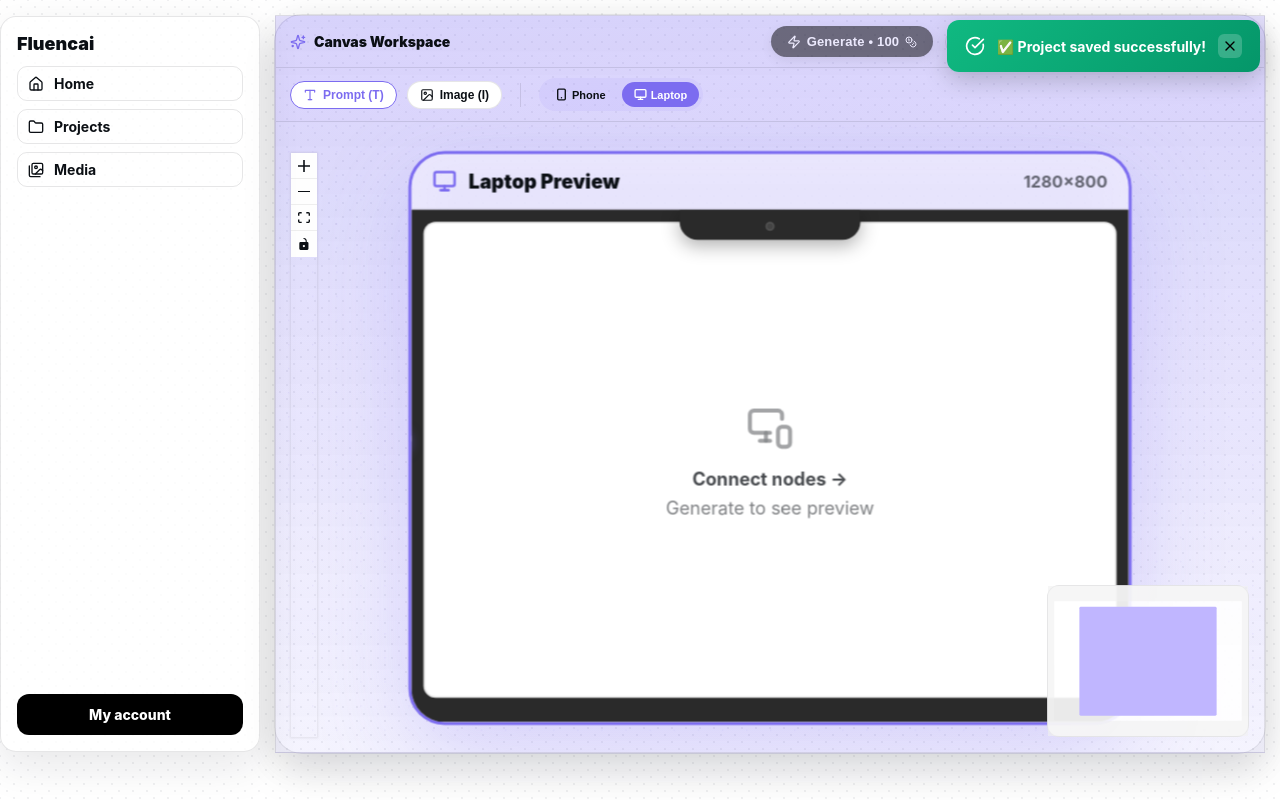
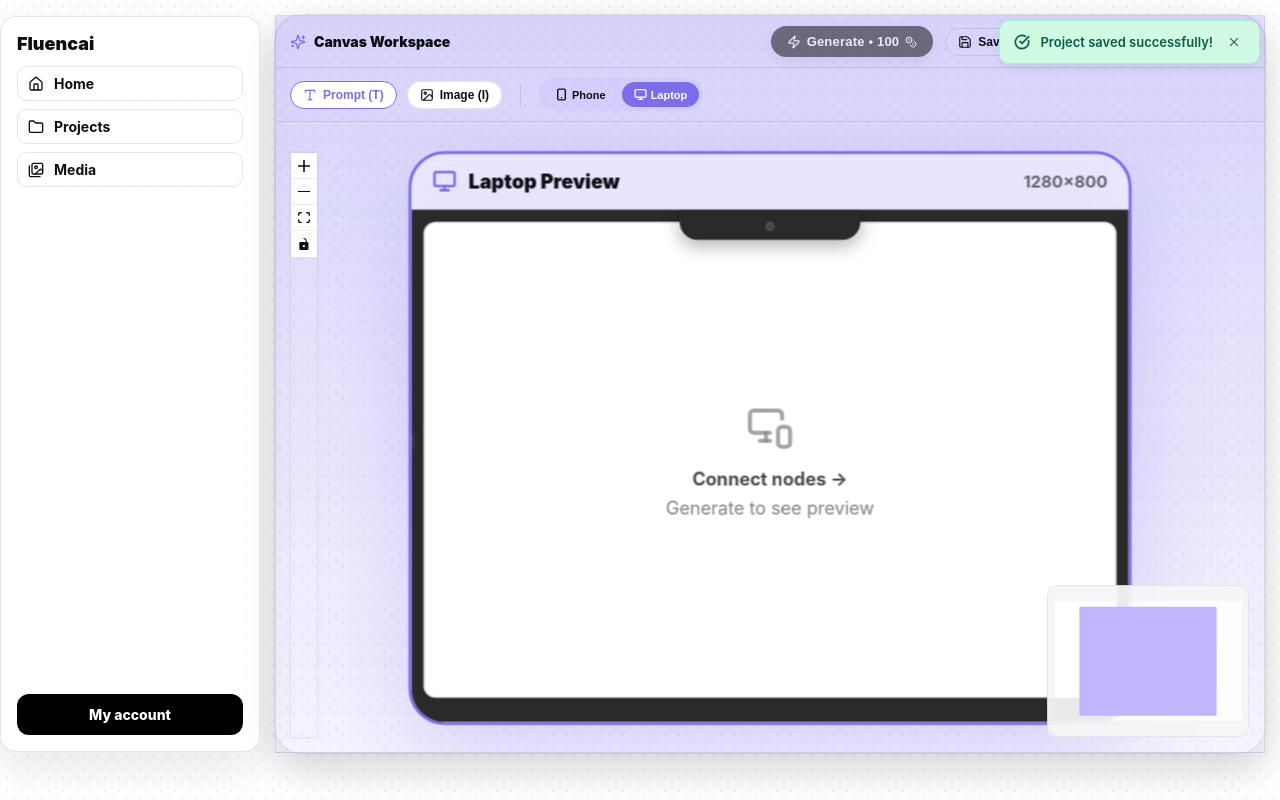
Before and after one commit to knizas/fluencai-web-builder, a Next.js app: page /canvas in a window 1280 px wide. Both pictures are taken after a click on the button "Save". Built offline with nearby package versions, Linux system fonts and the light colour scheme; no server answers.

Commit message:
Improve UX: Redesign toasts, resize project cards, add thumbnails and name editing

```diff
--- a/app/(app)/canvas/page.tsx
+++ b/app/(app)/canvas/page.tsx
@@ -184,7 +184,7 @@ function CanvasWebGenPageInner() {
             if (!r.ok) throw new Error(j?.error || 'Generation failed')
             setHtml(j.html || '')
             setStatus('done')
-            showToast('✨ Website generated successfully!', 'success')
+            showToast('Website generated successfully!', 'success')
         } catch (err: any) {
             setStatus('error')
             setError(err.message || 'Generation failed. Please try again.')
@@ -201,16 +201,69 @@ function CanvasWebGenPageInner() {
             const id = projectId || newId()
             if (!projectId) setProjectId(id)
 
+            // Generate thumbnail from HTML
+            let thumbnail: string | undefined
+            if (html) {
+                try {
+                    // Create a temporary iframe to render the HTML
+                    const iframe = document.createElement('iframe')
+                    iframe.style.position = 'absolute'
+                    iframe.style.left = '-9999px'
+                    iframe.style.width = '1280px'
+                    iframe.style.height = '800px'
+                    document.body.appendChild(iframe)
+
+                    const iframeDoc = iframe.contentDocument || iframe.contentWindow?.document
+                    if (iframeDoc) {
+                        iframeDoc.open()
+                        iframeDoc.write(html)
+                        iframeDoc.close()
+
+                        // Wait for content to load
+                        await new Promise(resolve => setTimeout(resolve, 500))
+
+                        // Capture screenshot using canvas
+                        const canvas = document.createElement('canvas')
+                        canvas.width = 320
+                        canvas.height = 200
+                        const ctx = canvas.getContext('2d')
+
+                        if (ctx && iframeDoc.body) {
+                            // Simple screenshot by drawing iframe content
+                            const data = new XMLSerializer().serializeToString(iframeDoc.documentElement)
+                            const svgBlob = new Blob([`<svg xmlns="http://www.w3.org/2000/svg" width="1280" height="800"><foreignObject width="100%" height="100%">${data}</foreignObject></svg>`], { type: 'image/svg+xml' })
+                            const url = URL.createObjectURL(svgBlob)
+                            const img = new Image()
+
+                            await new Promise((resolve, reject) => {
+                                img.onload = resolve
+                                img.onerror = reject
+                                img.src = url
+                            })
+
+                            ctx.drawImage(img, 0, 0, 320, 200)
+                            thumbnail = canvas.toDataURL('image/png')
+                            URL.revokeObjectURL(url)
+                        }
+                    }
+
+                    document.body.removeChild(iframe)
+                } catch (err) {
+                    console.warn('Failed to generate thumbnail:', err)
+                }
+            }
+
             const project: Project = {
                 id,
                 name: projectName,
                 html: html || '',
+                thumbnail,
                 updatedAt: Date.now()
             }
 
             upsertProject(project)
             setSaveState('saved')
-            showToast('✅ Project saved successfully!', 'success')
+            showToast('Project saved successfully!', 'success')
 
             // Reset to idle after 2 seconds
             setTimeout(() => setSaveState('idle'), 2000)
--- a/components/Toast.tsx
+++ b/components/Toast.tsx
@@ -52,39 +52,47 @@ export function ToastContainer() {
                 <div
                     key={toast.id}
                     style={{
-                        background: toast.type === 'success' ? 'linear-gradient(135deg, #10b981, #059669)' :
-                            toast.type === 'error' ? 'linear-gradient(135deg, #ef4444, #dc2626)' :
-                                'linear-gradient(135deg, #3b82f6, #2563eb)',
-                        color: '#fff',
-                        padding: '14px 18px',
-                        borderRadius: 12,
-                        boxShadow: '0 8px 24px rgba(0,0,0,0.2)',
+                        background: toast.type === 'success' ? '#d1fae5' :
+                            toast.type === 'error' ? '#fee2e2' :
+                                '#dbeafe',
+                        color: toast.type === 'success' ? '#065f46' :
+                            toast.type === 'error' ? '#991b1b' :
+                                '#1e40af',
+                        padding: '10px 14px',
+                        borderRadius: 10,
+                        boxShadow: '0 4px 12px rgba(0,0,0,0.08)',
+                        border: toast.type === 'success' ? '1px solid #a7f3d0' :
+                            toast.type === 'error' ? '1px solid #fecaca' :
+                                '1px solid #bfdbfe',
                         display: 'flex',
                         alignItems: 'center',
-                        gap: 12,
-                        minWidth: 300,
-                        maxWidth: 400,
+                        gap: 10,
+                        minWidth: 260,
+                        maxWidth: 320,
                         animation: 'slideIn 0.3s ease',
-                        fontSize: 14,
-                        fontWeight: 700
+                        fontSize: 13,
+                        fontWeight: 600
                     }}
                 >
-                    {toast.type === 'success' && <CheckCircle size={20} />}
-                    {toast.type === 'error' && <AlertCircle size={20} />}
+                    {toast.type === 'success' && <CheckCircle size={16} strokeWidth={2.5} />}
+                    {toast.type === 'error' && <AlertCircle size={16} strokeWidth={2.5} />}
                     <span style={{ flex: 1 }}>{toast.message}</span>
                     <button
                         onClick={() => setToasts(prev => prev.filter(t => t.id !== toast.id))}
                         style={{
-                            background: 'rgba(255,255,255,0.2)',
+                            background: 'transparent',
                             border: 'none',
                             borderRadius: 6,
                             padding: 4,
                             cursor: 'pointer',
                             display: 'flex',
-                            alignItems: 'center'
+                            alignItems: 'center',
+                            opacity: 0.6
                         }}
+                        onMouseEnter={(e) => e.currentTarget.style.opacity = '1'}
+                        onMouseLeave={(e) => e.currentTarget.style.opacity = '0.6'}
                     >
-                        <X size={16} />
+                        <X size={14} />
                     </button>
                 </div>
             ))}
```
Also changed, not shown: app/(app)/app/page.tsx (+59 -17 lines).
